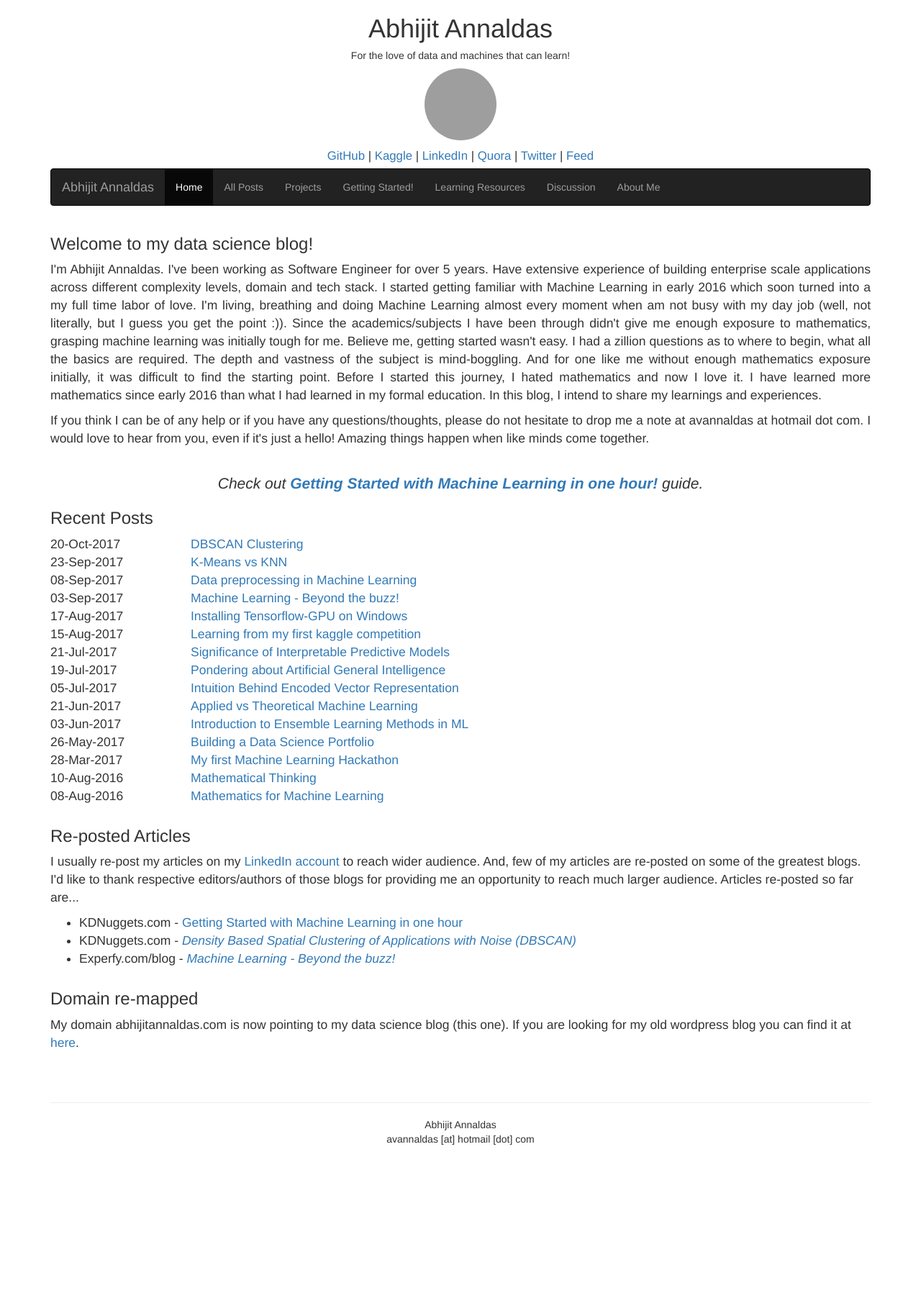
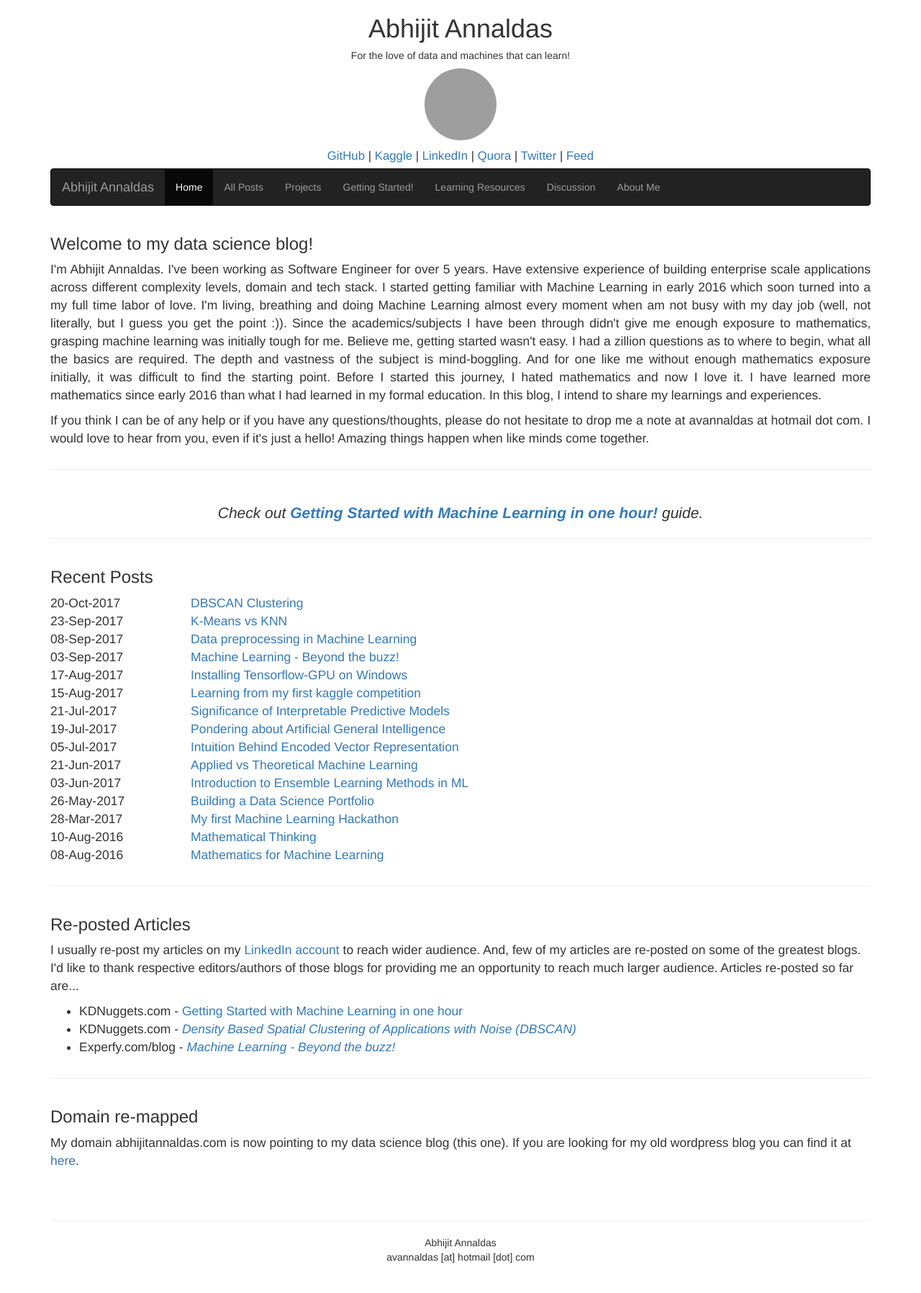
Before and after one commit to avannaldas/ml, a Jekyll site: the page built from index.html, in a window 1280 px wide. Shown: the whole page at 72% size. Built offline with Jekyll 4.4.1, drawn with Linux system fonts in a browser that asks for light colours; nearby versions of some CDN libraries; before the commit the page ends 1633 px from its top, so only the background shows below that; grey boxes are pictures that could not be loaded.

Commit message:
Update index.html

```diff
--- a/index.html
+++ b/index.html
@@ -9,11 +9,11 @@ layout: default
 		<p>If you think I can be of any help or if you have any questions/thoughts, please do not hesitate to drop me a note at avannaldas at hotmail dot com. I would love to hear from you, even if it's just a hello! Amazing things happen when like minds come together.</p>
 	</div>
 </div>
-
+<hr />
 <div class="row" style="text-align:center">
 	<br/><big><i>Check out <b><A href="{{site.url}}/getting-started-with-machine-learning-in-one-hour/">Getting Started with Machine Learning in one hour!</A></b> guide.</i></big><br/>
 </div>
-
+<hr />
 <div class="row" style="text-align:justify">
 	<div class="col-sm-12" style="text-align:justify;">
 		<h3>Recent Posts</h3>
@@ -31,7 +31,7 @@ layout: default
 		</p>
 	</div>
 </div>
-
+<hr />
 <div class="row">
 	<div class="col-sm-12">
 		<h3>Re-posted Articles</h3>
@@ -44,7 +44,7 @@ layout: default
 		</ul>
 	</div>
 </div>
-
+<hr />
 <div class="row">
 	<div class="col-sm-12">
 		<h3>Domain re-mapped</h3>
```
